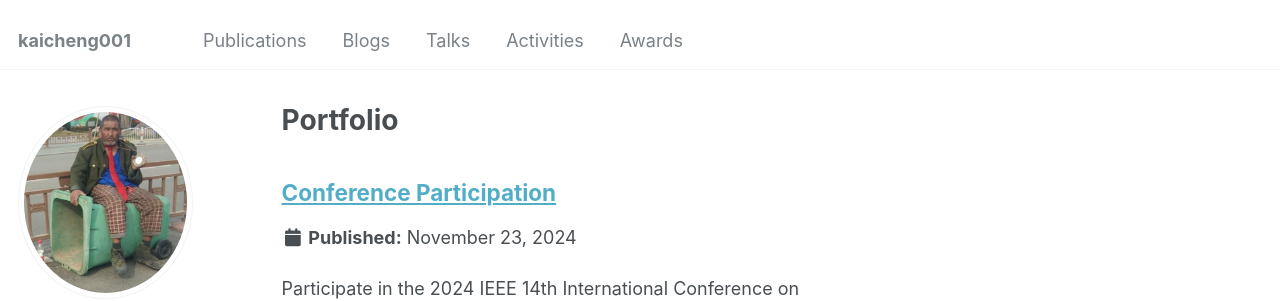
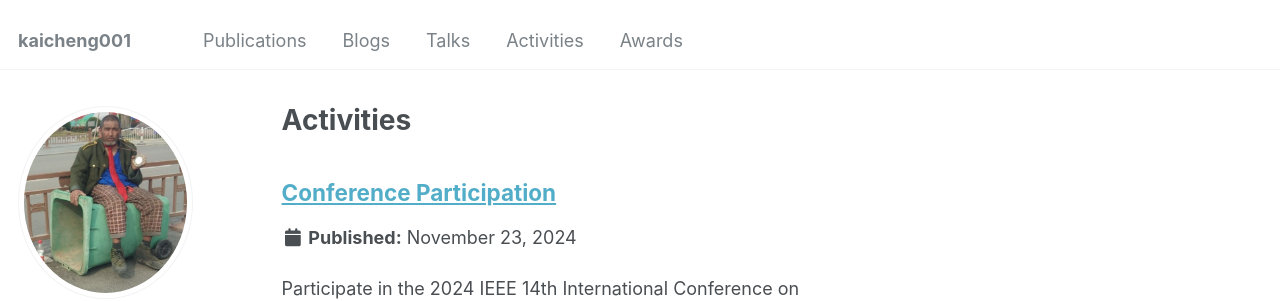
Before and after one commit to kaicheng001/kaicheng001.github.io, a Jekyll site: the page built from _pages/portfolio.html, in a window 1280 px wide and 900 px high. Shown: the top 301 px of the window. Built offline with Jekyll 4.4.1, drawn with Linux system fonts in a browser that asks for light colours; some web fonts are replaced.

Commit message:
correct Portfolio to

```diff
--- a/_data/navigation.yml
+++ b/_data/navigation.yml
@@ -15,7 +15,7 @@ main:
     url: /talks/
 
   - title: "Activities"
-    url: /portfolio/
+    url: /activities/
 
   - title: "Awards"
     url: /awards/
--- a/_pages/portfolio.html
+++ b/_pages/portfolio.html
@@ -1,7 +1,7 @@
 ---
 layout: archive
-title: "Portfolio"
-permalink: /portfolio/
+title: "Activities"
+permalink: /activities/
 author_profile: true
 ---
 
```
